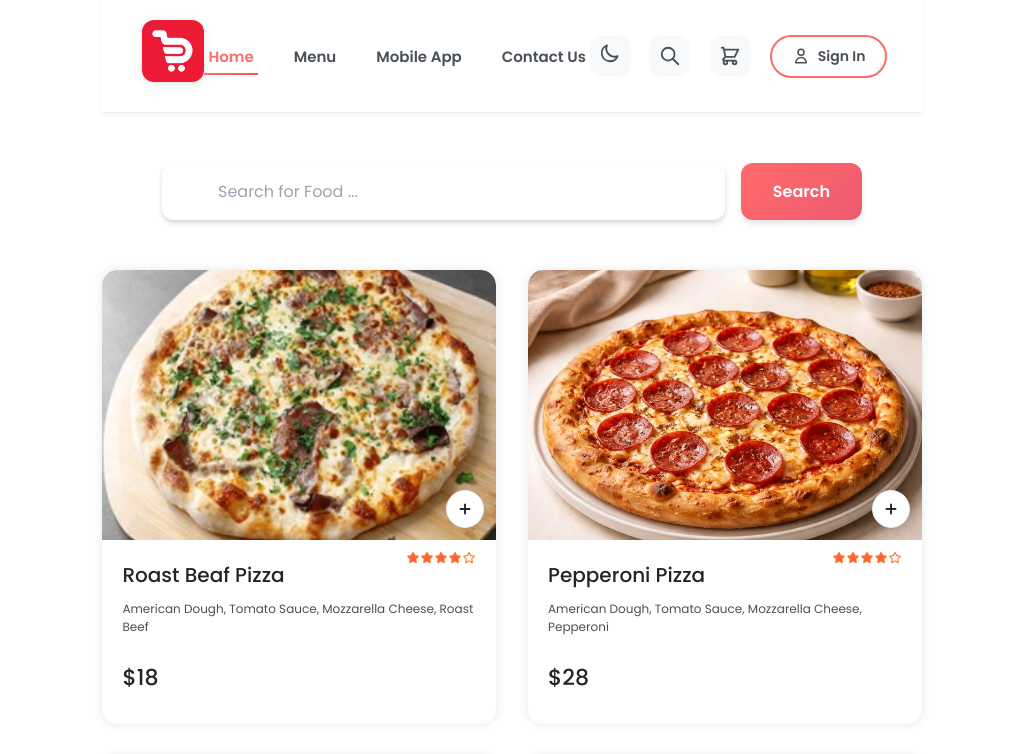
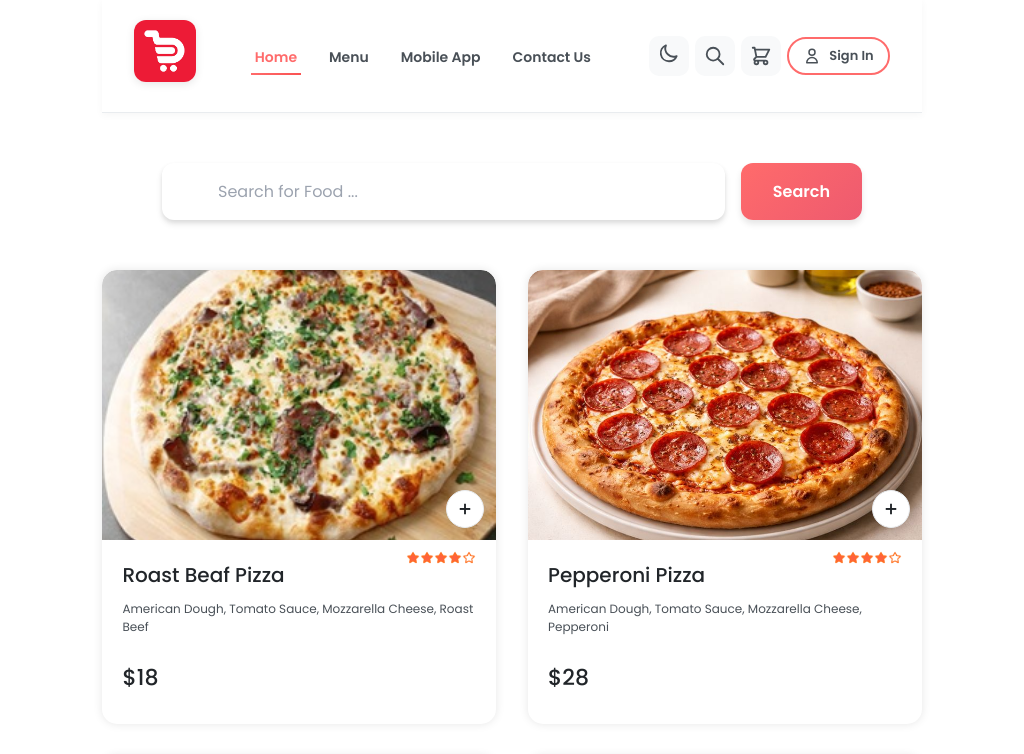
Before and after one commit to la3t0Masoud/Food-Del, a React (Vite) app in the folder frontend/: page /SearchBar in a window 1024 px wide. Shown: the top 754 px of the page. Built offline with nearby package versions, Linux system fonts and the light colour scheme.

Commit message:
Navbar Styles updated

```diff
--- a/frontend/src/components/Navbar/Navbar.css
+++ b/frontend/src/components/Navbar/Navbar.css
@@ -9,8 +9,12 @@
   background: var(--bg);
   border-bottom: 1px solid var(--border);
   box-shadow: 0 2px 8px var(--shadow-sm);
-  position: relative;
+  position: sticky;
+  top: 0;
   z-index: 100;
+  backdrop-filter: blur(12px);
+  -webkit-backdrop-filter: blur(12px);
+  background: color-mix(in srgb, var(--bg) 85%, transparent);
 }
 
 /* ========================================
@@ -538,21 +542,8 @@
    ======================================== */
 @media (min-width: 1400px) {
   .navbar {
-    padding: 20px 80px;
-  }
-
-  .navbar-menu {
-    gap: 56px;
-  }
-
-  .navbar-menu-item {
-    font-size: 17px;
-  }
-}
-
-@media (min-width: 1200px) and (max-width: 1399px) {
-  .navbar {
-    padding: 20px 60px;
+    padding: 0 80px;
+    height: 113px;
   }
 
   .navbar-menu {
@@ -569,57 +560,51 @@
    ======================================== */
 @media (min-width: 992px) and (max-width: 1199px) {
   .navbar {
-    padding: 20px 40px;
+    padding: 0 32px;
+    height: 113px;
   }
 
   .navbar-menu {
-    gap: 32px;
+    gap: 24px;
   }
 
   .navbar-menu-item {
-    font-size: 15px;
+    font-size: 14px;
   }
 
   .navbar-right {
-    gap: 20px;
+    gap: 6px;
   }
 
   .navbar-signin-btn {
-    padding: 9px 20px;
-    font-size: 14px;
+    padding: 7px 14px;
+    font-size: 13px;
   }
 }
 
 /* ========================================
    Responsive Design - Tablet
    ======================================== */
-@media (min-width: 768px) and (max-width: 991px) {
+@media (min-width: 768px) and (max-width: 992px) {
   .navbar {
-    padding: 16px 32px;
+    padding: 0 28px;
+    height: 113px;
   }
 
-  .navbar-logo-img {
-    width: 56px;
-    height: 56px;
-  }
-
-  /* منوی لینک‌ها توی تبلت مخفی میشه */
   .navbar-menu {
     display: none;
   }
 
-  .navbar-right {
-    gap: 16px;
-  }
-
-  /* دکمه‌های desktop-only توی تبلت هم مخفی میشن */
   .navbar-desktop-only {
     display: none !important;
   }
 
-  /* همبرگر توی تبلت نشون داده میشه */
   .navbar-hamburger {
     display: flex;
+  }
+
+  .navbar-right {
+    gap: 8px;
   }
 }
 
```
